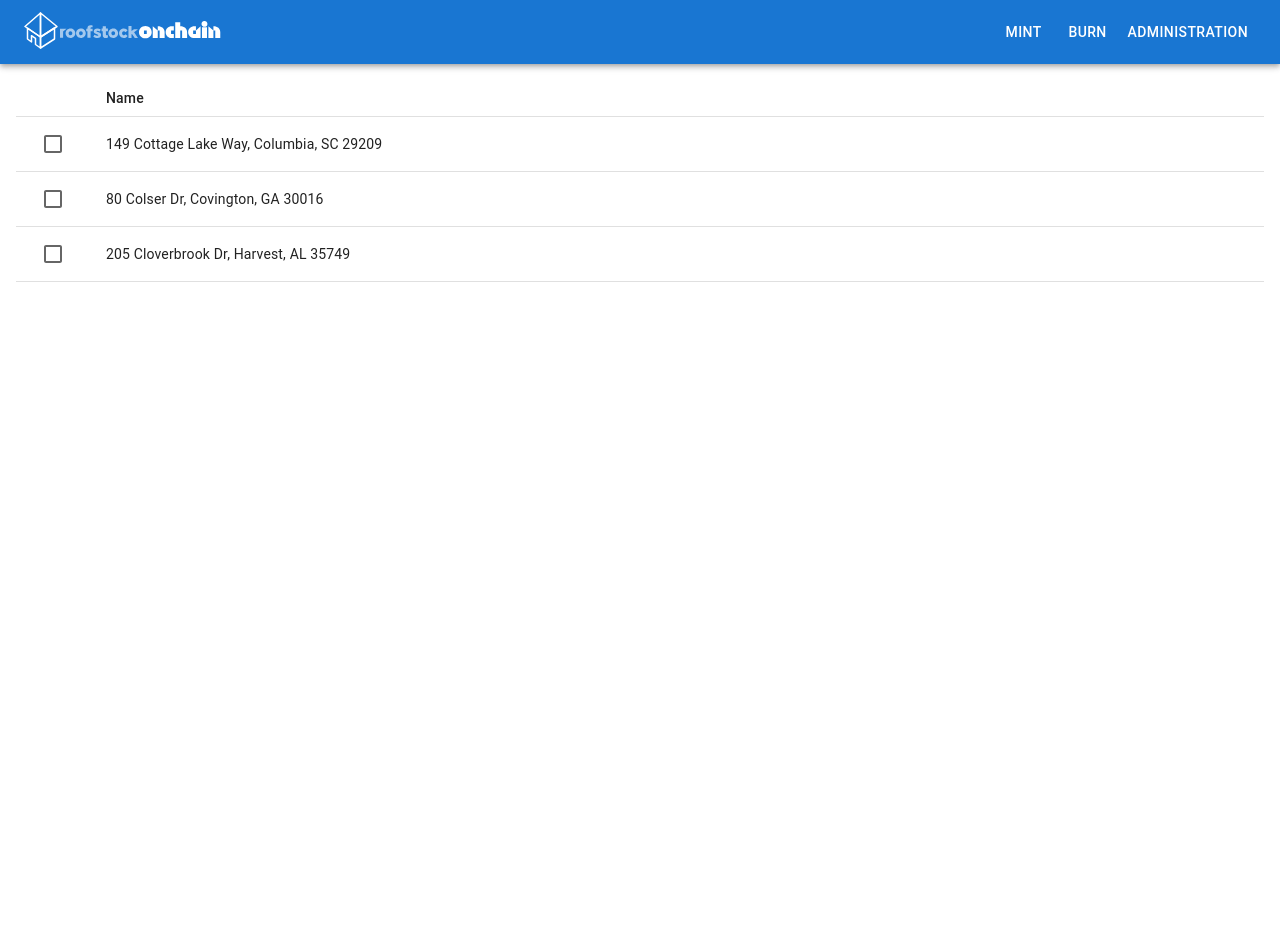
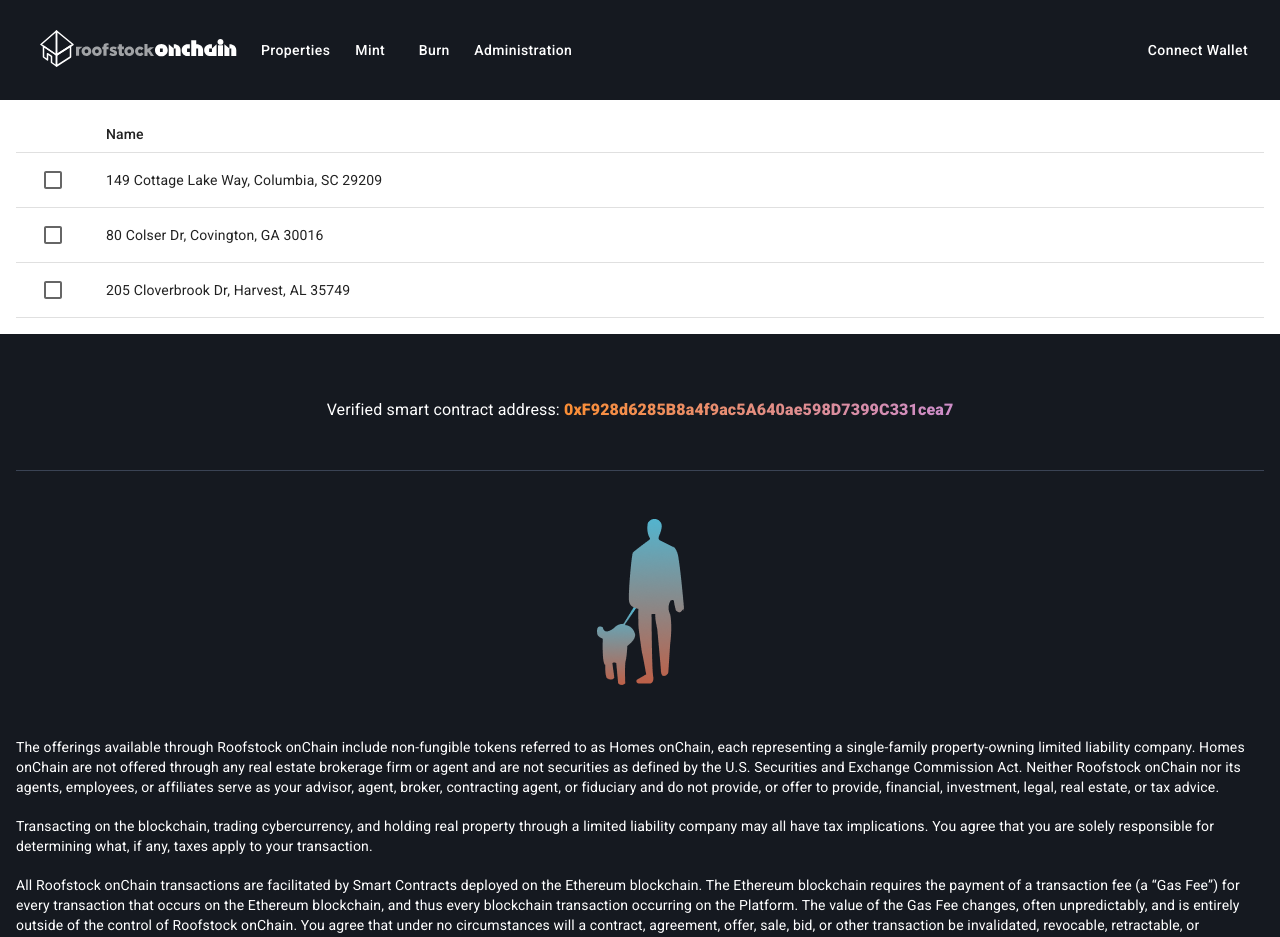
Before and after one commit to RoofstockOnChain/roc-client, a React (Create React App) app: page /admin in a window 1280 px wide. Shown: the top 937 px of the page. Before the commit the page ends 800 px from the top, so only its background shows below. Built offline with nearby package versions, Linux system fonts and the light colour scheme.

Commit message:
Add site footer

```diff
--- a/public/index.html
+++ b/public/index.html
@@ -25,6 +25,12 @@
       Learn how to configure a non-root public URL by running `npm run build`.
     -->
     <title>Roofstock onChain</title>
+    <link rel="preconnect" href="https://fonts.googleapis.com" />
+    <link rel="preconnect" href="https://fonts.gstatic.com" crossorigin />
+    <link
+      href="https://fonts.googleapis.com/css2?family=Roboto:ital,wght@0,100;0,300;0,400;0,500;0,700;0,900;1,100;1,300;1,400;1,500;1,700;1,900&display=swap"
+      rel="stylesheet"
+    />
   </head>
   <body>
     <noscript>You need to enable JavaScript to run this app.</noscript>
--- a/src/App.tsx
+++ b/src/App.tsx
@@ -7,14 +7,17 @@
 import { Administration } from './pages/Administration';
 import { Box } from '@mui/material';
 import { Detail } from './pages/Detail';
+import { Home } from './pages/Home';
+import { Footer } from './layout/Footer';
 
 function App() {
   return (
     <>
       <TopBar />
-      <Box padding={2}>
+      <Box padding={2} bgcolor="#fff">
         <Routes>
-          <Route index element={<List />} />
+          <Route index element={<Home />} />
+          <Route path="properties" element={<List />} />
           <Route
             path="/properties/:contractAddress/:token"
             element={<Detail />}
@@ -24,6 +27,7 @@
           <Route path="admin" element={<Administration />} />
         </Routes>
       </Box>
+      <Footer />
     </>
   );
 }
--- /dev/null
+++ b/src/config.ts
@@ -0,0 +1,7 @@
+export const config: RocClientConfig = {
+  verifiedSmartContract: process.env.REACT_APP_VERIFIED_SMART_CONTRACT!,
+};
+
+type RocClientConfig = {
+  verifiedSmartContract: string;
+};
--- a/src/index.scss
+++ b/src/index.scss
@@ -1,3 +1,5 @@
 body {
+  background-color: rgb(35, 42, 53);
+  font-family: Roboto, Muli, sans-serif;
   margin: 0;
 }
--- /dev/null
+++ b/src/layout/Footer.tsx
@@ -0,0 +1,82 @@
+import { FC } from 'react';
+import { Box, Divider, styled, Typography } from '@mui/material';
+import { config } from '../config';
+
+const FooterInner = styled(Box)`
+  background-color: #151920;
+  color: #fff;
+  padding: 1rem;
+`;
+
+const ContractAddress = styled('span')`
+  background: linear-gradient(90deg, #fa8e36 1.54%, #ce8dc7 96.4%);
+  background-clip: text;
+  color: transparent;
+  font-weight: 900;
+  font-size: 16px;
+`;
+
+const DividerStyled = styled(Divider)`
+  background-color: #424c60;
+`;
+
+export const Footer: FC = () => {
+  const { verifiedSmartContract } = config;
+
+  return (
+    <FooterInner component="footer">
+      <Box padding="3rem" textAlign="center">
+        <Typography variant="body1">
+          Verified smart contract address:{' '}
+          <ContractAddress>{verifiedSmartContract}</ContractAddress>
+        </Typography>
+      </Box>
+      <DividerStyled />
+      <Box padding="3rem" textAlign="center">
+        <img
+          src="/images/home/man-walking-with-dog.png"
+          alt="Man walking with dog."
+        />
+      </Box>
+      <Typography variant="body2">
+        The offerings available through Roofstock onChain include non-fungible
+        tokens referred to as Homes onChain, each representing a single-family
+        property-owning limited liability company. Homes onChain are not offered
+        through any real estate brokerage firm or agent and are not securities
+        as defined by the U.S. Securities and Exchange Commission Act. Neither
+        Roofstock onChain nor its agents, employees, or affiliates serve as your
+        advisor, agent, broker, contracting agent, or fiduciary and do not
+        provide, or offer to provide, financial, investment, legal, real estate,
+        or tax advice.
+      </Typography>
+      <br />
+      <Typography variant="body2">
+        Transacting on the blockchain, trading cybercurrency, and holding real
+        property through a limited liability company may all have tax
+        implications. You agree that you are solely responsible for determining
+        what, if any, taxes apply to your transaction.
+      </Typography>
+      <br />
+      <Typography variant="body2">
+        All Roofstock onChain transactions are facilitated by Smart Contracts
+        deployed on the Ethereum blockchain. The Ethereum blockchain requires
+        the payment of a transaction fee (a “Gas Fee”) for every transaction
+        that occurs on the Ethereum blockchain, and thus every blockchain
+        transaction occurring on the Platform. The value of the Gas Fee changes,
+        often unpredictably, and is entirely outside of the control of Roofstock
+        onChain. You agree that under no circumstances will a contract,
+        agreement, offer, sale, bid, or other transaction be invalidated,
+        revocable, retractable, or otherwise unenforceable on the basis that the
+        Gas Fee for the given transaction was unknown, too high, or otherwise
+        unacceptable.
+      </Typography>
+      <br />
+      <Typography variant="body2">
+        Illustrations represent artistic interpretation and rendering of key
+        architectural and design elements, and are not exact replicas of
+        property. Actual grading, landscaping, proportions, scale, or other
+        features of property may differ from drawing.
+      </Typography>
+    </FooterInner>
+  );
+};
--- a/src/layout/TopBar.tsx
+++ b/src/layout/TopBar.tsx
@@ -1,31 +1,42 @@
 import React from 'react';
 import { AppBar, Box, Button, Link, styled, Toolbar } from '@mui/material';
 
-const StyledBox = styled(Box)`
-  text-align: end;
-  width: 100%;
+const StyledAppBar = styled(AppBar)`
+  background-color: #151920;
+  justify-content: center;
+  min-height: 100px;
+`;
+
+const StyledImg = styled('img')`
+  padding-left: 1rem;
+  padding-right: 1rem;
 `;
 
 const StyledButton = styled(Button)`
   color: #fff;
+  text-transform: none;
 `;
 
 export const TopBar = () => {
   return (
-    <AppBar position="static">
+    <StyledAppBar position="static">
       <Toolbar>
         <Link href="/">
-          <img
+          <StyledImg
             src="/images/roofstock-onchain-logo.svg"
             alt="Roofstock onChain Logo"
           />
         </Link>
-        <StyledBox>
+        <Box display="flex">
+          <StyledButton href="/properties">Properties</StyledButton>
           <StyledButton href="/mint">Mint</StyledButton>
           <StyledButton href="/burn">Burn</StyledButton>
           <StyledButton href="/admin">Administration</StyledButton>
-        </StyledBox>
+        </Box>
+        <Box textAlign="end" width="100%">
+          <StyledButton>Connect Wallet</StyledButton>
+        </Box>
       </Toolbar>
-    </AppBar>
+    </StyledAppBar>
   );
 };
--- /dev/null
+++ b/src/pages/Home.tsx
@@ -0,0 +1,5 @@
+import { FC } from 'react';
+
+export const Home: FC = () => {
+  return <></>;
+};
```
Also changed, not shown: public/images/home/man-walking-with-dog.png (added), 1 other file (tests, documents, lock files or other folders).
